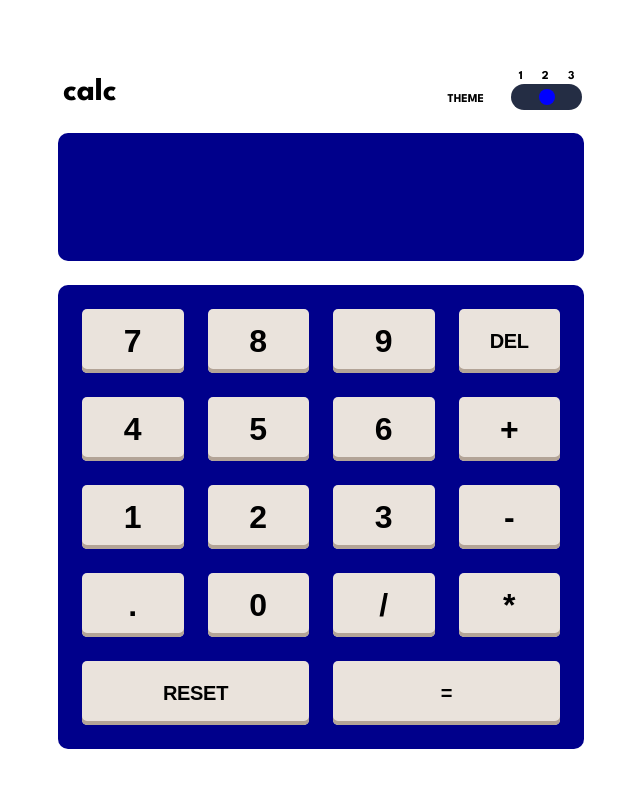
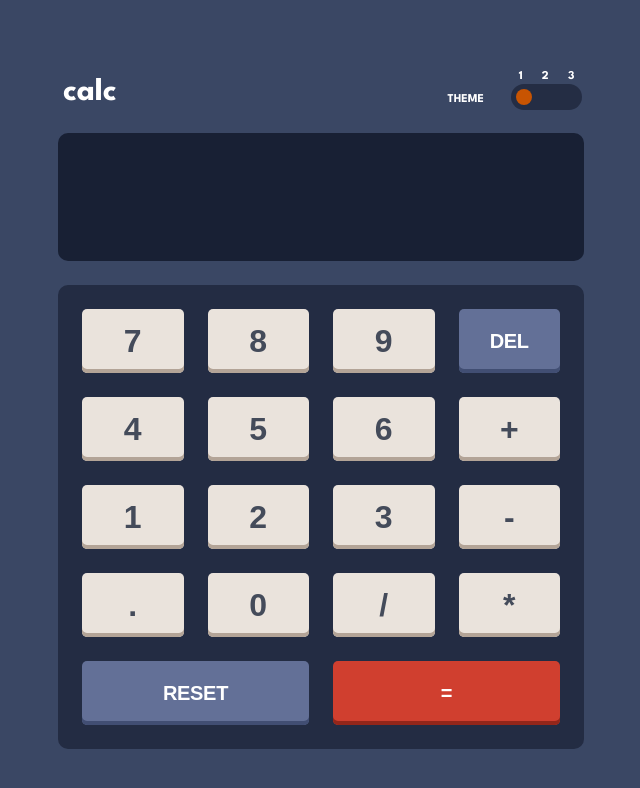
Before and after one commit to TomasScerbak/calculator-app, a React (Create React App) app: page / in a window 1280 px wide. Shown: the top 788 px of the page, without its empty margins (319-959 px from the left). Built offline with nearby package versions, Linux system fonts and the light colour scheme.

Commit message:
added theming classes to app

```diff
--- a/src/components/Display.jsx
+++ b/src/components/Display.jsx
@@ -1,13 +1,28 @@
+import { useContext } from "react";
+
 import classes from "./Display.module.css";
 
+import ThemeContext from "../store/theme-context";
+
 const Display = ({ currentOperand, previousOperand, operation }) => {
+  const { setThemeStyles } = useContext(ThemeContext);
   return (
-    <div className={classes.display}>
-      <div className={classes["in-memory"]}>
+    <div className={`${classes.display} ${setThemeStyles("display")}`}>
+      <div
+        className={`${classes["in-memory"]} ${setThemeStyles(
+          "displayNumbers"
+        )}`}
+      >
         {previousOperand}
         {operation}
       </div>
-      <div className={classes["display-output"]}>{currentOperand}</div>
+      <div
+        className={`${classes["display-output"]} ${setThemeStyles(
+          "displayNumbers"
+        )}`}
+      >
+        {currentOperand}
+      </div>
     </div>
   );
 };
--- a/src/components/Display.module.css
+++ b/src/components/Display.module.css
@@ -3,7 +3,6 @@
   flex-direction: column;
   align-items: flex-end;
   justify-content: center;
-  background-color: darkblue;
   border-radius: 10px;
   padding: 2.9rem 2.4rem;
   height: 8.8rem;
@@ -12,11 +11,9 @@
 .display-output {
   font-size: 4rem;
   letter-spacing: -0.93px;
-  color: white;
 }
 
 .in-memory {
-  color: white;
   font-size: 1.8rem;
   margin-bottom: 1.2rem;
 }
--- a/src/components/Header.jsx
+++ b/src/components/Header.jsx
@@ -5,19 +5,23 @@ import ThemeContext from "../store/theme-context";
 import classes from "./Header.module.css";
 
 const Header = () => {
-  const { setThemeHandler } = useContext(ThemeContext);
+  const { setThemeHandler, setThemeStyles } = useContext(ThemeContext);
 
   return (
     <header className={classes["header-wrapper"]}>
-      <h1 className={classes.logo}>calc</h1>
+      <h1 className={`${classes.logo} ${setThemeStyles("headerText")}`}>
+        calc
+      </h1>
       <div>
         <div className={classes["theme-wrapper"]}>
-          <h2 className={classes.theme}>THEME</h2>
+          <h2 className={`${classes.theme} ${setThemeStyles("headerText")}`}>
+            THEME
+          </h2>
           <div className={classes["theme-input"]}>
             <label className={classes["theme-number"]}>
-              <span>1</span>
-              <span>2</span>
-              <span>3</span>
+              <span className={`${setThemeStyles("headerText")}`}>1</span>
+              <span className={`${setThemeStyles("headerText")}`}>2</span>
+              <span className={`${setThemeStyles("headerText")}`}>3</span>
             </label>
             <input
               onChange={setThemeHandler}
@@ -25,7 +29,7 @@ const Header = () => {
               type="range"
               min="0"
               max="2"
-              defaultValue="1"
+              defaultValue="0"
             />
           </div>
         </div>
--- a/src/components/Header.module.css
+++ b/src/components/Header.module.css
@@ -36,8 +36,8 @@ input[type="range"] {
   -webkit-appearance: none;
   height: 2.6rem;
   width: 7.1rem;
-  background: #242d44;
   border-radius: 1.3rem;
+  background-color: #242d44;
   padding: 0.5rem;
 }
 
@@ -46,7 +46,7 @@ input[type="range"]::-webkit-slider-thumb {
   height: 1.6rem;
   width: 1.6rem;
   border-radius: 100%;
-  background-color: blue;
+  background-color: #c85402;
   cursor: pointer;
 }
 
@@ -63,7 +63,6 @@ input[type="range"]::-moz-range-thumb {
   height: 1.6rem;
   width: 1.6rem;
   border-radius: 100%;
-  background-color: blue;
   cursor: pointer;
 }
 
@@ -80,7 +79,6 @@ input[type="range"]::-ms-thumb {
   height: 1.6rem;
   width: 1.6rem;
   border-radius: 100%;
-  background-color: blue;
   cursor: pointer;
 }
 
--- a/src/components/Keyboard.jsx
+++ b/src/components/Keyboard.jsx
@@ -1,3 +1,7 @@
+import { useContext } from "react";
+
+import ThemeContext from "../store/theme-context";
+
 import DigitButton from "./UI/DigitButton";
 import OperationButton from "./UI/OperationButton";
 
@@ -7,12 +11,14 @@ import styles from "./UI/DigitButton.module.css";
 import { ACTIONS } from "../store/reducer";
 
 const Keyboard = ({ dispatch }) => {
+  const { setThemeStyles } = useContext(ThemeContext);
+
   const buttonsUpper = ["7", "8", "9"].map((digit) => (
     <DigitButton
       key={digit}
       dispatch={dispatch}
       digit={digit}
-      className={styles.btn}
+      className={`${styles.btn} ${setThemeStyles("digit")}`}
     />
   ));
   const buttonsMiddle = ["4", "5", "6"].map((digit) => (
@@ -20,7 +26,7 @@ const Keyboard = ({ dispatch }) => {
       key={digit}
       dispatch={dispatch}
       digit={digit}
-      className={styles.btn}
+      className={`${styles.btn} ${setThemeStyles("digit")}`}
     />
   ));
   const buttonsBelow = ["1", "2", "3"].map((digit) => (
@@ -28,16 +34,22 @@ const Keyboard = ({ dispatch }) => {
       key={digit}
       dispatch={dispatch}
       digit={digit}
-      className={styles.btn}
+      className={`${styles.btn} ${setThemeStyles("digit")}`}
     />
   ));
 
   return (
-    <div className={`${classes.grid} ${classes["grid--4x5"]}`}>
+    <div
+      className={`${classes.grid} ${classes["grid--4x5"]} ${setThemeStyles(
+        "backgroundKeyboard"
+      )}`}
+    >
       {buttonsUpper}
       <button
         onClick={() => dispatch({ type: ACTIONS.DELETE_DIGIT })}
-        className={`${styles.btn} ${styles["btn--text"]}`}
+        className={`${styles.btn} ${styles["btn--text"]} ${setThemeStyles(
+          "resetAndDel"
+        )}`}
       >
         DEL
       </button>
@@ -45,35 +57,47 @@ const Keyboard = ({ dispatch }) => {
       <OperationButton
         dispatch={dispatch}
         operation="+"
-        className={styles.btn}
+        className={`${styles.btn} ${setThemeStyles("digit")}`}
       />
       {buttonsBelow}
       <OperationButton
         dispatch={dispatch}
         operation="-"
-        className={styles.btn}
+        className={`${styles.btn} ${setThemeStyles("digit")}`}
       />
-      <DigitButton dispatch={dispatch} digit="." className={styles.btn} />
-      <DigitButton dispatch={dispatch} digit="0" className={styles.btn} />
+      <DigitButton
+        dispatch={dispatch}
+        digit="."
+        className={`${styles.btn} ${setThemeStyles("digit")}`}
+      />
+      <DigitButton
+        dispatch={dispatch}
+        digit="0"
+        className={`${styles.btn} ${setThemeStyles("digit")}`}
+      />
       <OperationButton
         dispatch={dispatch}
         operation="/"
-        className={styles.btn}
+        className={`${styles.btn} ${setThemeStyles("digit")}`}
       />
       <OperationButton
         dispatch={dispatch}
         operation="*"
-        className={styles.btn}
+        className={`${styles.btn} ${setThemeStyles("digit")}`}
       />
       <button
         onClick={() => dispatch({ type: ACTIONS.RESET })}
-        className={`${styles.btn} ${styles["span-two"]} ${styles["btn--text"]}`}
+        className={`${styles.btn} ${styles["span-two"]} ${
+          styles["btn--text"]
+        } ${setThemeStyles("resetAndDel")}`}
       >
         Reset
       </button>
       <button
         onClick={() => dispatch({ type: ACTIONS.EVALUATE })}
-        className={`${styles.btn} ${styles["span-two"]} ${styles["btn--text"]}`}
+        className={`${styles.btn} ${styles["span-two"]} ${
+          styles["btn--text"]
+        } ${setThemeStyles("evaluateButton")}`}
       >
         =
       </button>
--- a/src/components/Keyboard.module.css
+++ b/src/components/Keyboard.module.css
@@ -2,7 +2,6 @@
   display: grid;
   gap: 1.3rem;
   padding: 2.4rem;
-  background-color: darkblue;
   border-radius: 10px;
   margin-top: 2.4rem;
   justify-content: center;
--- a/src/components/Main.jsx
+++ b/src/components/Main.jsx
@@ -7,9 +7,7 @@ import classes from "./Main.module.css";
 const Main = (props) => {
   const { setThemeStyles } = useContext(ThemeContext);
   return (
-    <main
-      className={`${classes.main} ${classes[setThemeStyles("backgroundMain")]}`}
-    >
+    <main className={`${classes.main} ${[setThemeStyles("backgroundMain")]}`}>
       <section>{props.children}</section>
     </main>
   );
--- a/src/components/UI/DigitButton.module.css
+++ b/src/components/UI/DigitButton.module.css
@@ -1,8 +1,6 @@
 .btn {
   min-width: 6rem;
   height: 6.4rem;
-  background: #eae3dc;
-  box-shadow: inset 0px -4px 0px #b3a497;
   border-radius: 5px;
   outline: none;
   border: none;
--- a/src/index.css
+++ b/src/index.css
@@ -18,7 +18,6 @@ html {
 
   /* Backgrounds */
   --main-background-one: hsl(222, 26%, 31%);
-  --toggle-background-one: hsl(223, 31%, 20%);
   --keypad-background-one: hsl(223, 31%, 20%);
   --screen-background-one: hsl(224, 36%, 15%);
 
@@ -28,7 +27,6 @@ html {
   --reset-del-button-shadow-one: hsl(224, 28%, 35%);
 
   --evaluate-button-one: hsl(6, 63%, 50%);
-  --toggle-thump-one: hsl(6, 63%, 50%);
   --evaluate-shadow-one: hsl(6, 70%, 34%);
 
   --digit-key-background-one: hsl(30, 25%, 89%);
@@ -43,7 +41,6 @@ html {
 
   /* Backgrounds */
   --main-background-two: hsl(0, 0%, 90%);
-  --toggle-background-two: hsl(0, 5%, 81%);
   --keypad-background-two: hsl(0, 5%, 81%);
   --screen-background-two: hsl(0, 0%, 93%);
 
@@ -53,7 +50,6 @@ html {
   --reset-del-button-shadow-two: hsl(185, 58%, 25%);
 
   --evaluate-button-two: hsl(25, 98%, 40%);
-  --toggle-button-two: hsl(25, 98%, 40%);
   --evaluate-shadow-two: hsl(25, 99%, 27%);
 
   --digit-key-background-two: hsl(45, 7%, 89%);
@@ -68,7 +64,6 @@ html {
 
   /* Backgrounds */
   --main-background-three: hsl(268, 75%, 9%);
-  --toggle-background-three: hsl(268, 71%, 12%);
   --keypad-background-three: hsl(268, 71%, 12%);
   --screen-background-three: hsl(268, 71%, 12%);
 
@@ -78,7 +73,6 @@ html {
   --reset-del-button-shadow-three: hsl(285, 91%, 52%);
 
   --evaluate-button-three: hsl(176, 100%, 44%);
-  --toggle-button-three: hsl(176, 100%, 44%);
   --evaluate-shadow-three: hsl(177, 92%, 70%);
 
   --digit-key-background-three: hsl(268, 47%, 21%);
@@ -87,6 +81,7 @@ html {
   /* Text */
 
   --key-text-three: hsl(52, 100%, 62%);
+  --evaluate-reset-del-text-three: hsl(0, 0%, 100%);
   --evaluate-text-three: hsl(198, 20%, 13%);
   --reset-del-text-three: hsl(0, 0%, 100%);
 
@@ -102,3 +97,111 @@ body {
   -webkit-font-smoothing: antialiased;
   -moz-osx-font-smoothing: grayscale;
 }
+
+/* Background Themes */
+.main-background-one {
+  background-color: var(--main-background-one);
+}
+
+.main-background-two {
+  background-color: var(--main-background-two);
+}
+
+.main-background-three {
+  background-color: var(--main-background-three);
+}
+
+/* Header Text Themes */
+.header-text-one {
+  color: var(--evaluate-reset-del-text-one);
+}
+.header-text-two {
+  color: var(--evaluate-reset-del-text-two);
+}
+.header-text-three {
+  color: var(--evaluate-reset-del-text-three);
+}
+
+/* Display Themes */
+
+.display-color-one {
+  background-color: var(--screen-background-one);
+}
+.display-color-two {
+  background-color: var(--screen-background-two);
+}
+.display-color-three {
+  background-color: var(--screen-background-three);
+}
+.display-numbers-one {
+  color: var(--evaluate-reset-del-text-one);
+}
+.display-numbers-two {
+  color: var(--evaluate-reset-del-text-two);
+}
+.display-numbers-three {
+  color: var(--evaluate-reset-del-text-three);
+}
+
+/* Keyboard Themes */
+.background-keyboard-one {
+  background-color: var(--keypad-background-one);
+}
+.background-keyboard-two {
+  background-color: var(--keypad-background-two);
+}
+.background-keyboard-three {
+  background-color: var(--keypad-background-three);
+}
+
+/* Digit Buttons Themes */
+
+.digit-theme-one {
+  color: var(--key-text-one);
+  background-color: var(--digit-key-background-one);
+  box-shadow: inset 0px -4px 0px #b3a497;
+}
+.digit-theme-two {
+  color: var(--key-text-two);
+  background-color: var(--digit-key-background-two);
+  box-shadow: inset 0px -4px 0px #a79e91;
+}
+.digit-theme-three {
+  color: var(--key-text-three);
+  background-color: var(--digit-key-background-three);
+  box-shadow: inset 0px -4px 0px #881c9e;
+}
+
+/* Reset and DEL button Themes */
+.reset-del-one {
+  color: var(--evaluate-reset-del-text-one);
+  background-color: var(--reset-del-button-background-one);
+  box-shadow: inset 0px -4px 0px #414e73;
+}
+.reset-del-two {
+  color: var(--evaluate-reset-del-text-two);
+  background-color: var(--reset-del-button-background-two);
+  box-shadow: inset 0px -4px 0px #1b6066;
+}
+.reset-del-three {
+  color: var(--evaluate-reset-del-text-three);
+  background-color: var(--reset-del-button-background-three);
+  box-shadow: inset 0px -4px 0px #be15f4;
+}
+
+/* Evaluate Button Themes */
+.evaluate-button-one {
+  color: var(--evaluate-reset-del-text-one);
+  background-color: var(--evaluate-button-one);
+  box-shadow: inset 0px -4px 0px #93261a;
+}
+.evaluate-button-two {
+  color: var(--evaluate-reset-del-text-two);
+  background-color: var(--evaluate-button-two);
+  box-shadow: inset 0px -4px 0px #93261a;
+}
+.evaluate-button-three {
+  color: var(--evaluate-reset-del-text-three);
+  background-color: var(--evaluate-button-three);
+  box-shadow: inset 0px -4px 0px #6cf9f1;
+}
--- a/src/store/theme-context.jsx
+++ b/src/store/theme-context.jsx
@@ -3,7 +3,7 @@ import React, { useState } from "react";
 const ThemeContext = React.createContext();
 
 export function ThemeProvider({ children }) {
-  let [theme, setTheme] = useState(1);
+  let [theme, setTheme] = useState("0");
 
   const setThemeHandler = (event) => {
     setTheme(event.target.value);
@@ -14,34 +14,31 @@ export function ThemeProvider({ children }) {
       themeOne: {
         backgroundMain: "main-background-one",
         headerText: "header-text-one",
-        inputBackground: "input-background-one",
+        display: "display-color-one",
         displayNumbers: "display-numbers-one",
         backgroundKeyboard: "background-keyboard-one",
-        keyboardButtons: "keyboard-buttons-one",
-        keyboardOperators: "keyboard-operators-one",
-        keyboardResets: "keyboard-resets-one",
+        digit: "digit-theme-one",
+        resetAndDel: "reset-del-one",
         evaluateButton: "evaluate-button-one",
       },
       themeTwo: {
         backgroundMain: "main-background-two",
         headerText: "header-text-two",
-        inputBackground: "input-background-two",
+        display: "display-color-two",
         displayNumbers: "display-numbers-two",
         backgroundKeyboard: "background-keyboard-two",
-        keyboardButtons: "keyboard-buttons-two",
-        keyboardOperators: "keyboard-operators-two",
-        keyboardResets: "keyboard-resets-two",
+        digit: "digit-theme-two",
+        resetAndDel: "reset-del-two",
         evaluateButton: "evaluate-button-two",
       },
       themeThree: {
         backgroundMain: "main-background-three",
         headerText: "header-text-three",
-        inputBackground: "input-background-three",
+        display: "display-color-three",
         displayNumbers: "display-numbers-three",
         backgroundKeyboard: "background-keyboard-three",
-        keyboardButtons: "keyboard-buttons-three",
-        keyboardOperators: "keyboard-operators-three",
-        keyboardResets: "keyboard-resets-three",
+        digit: "digit-theme-three",
+        resetAndDel: "reset-del-three",
         evaluateButton: "evaluate-button-three",
       },
     };
```
Also changed, not shown: src/components/Main.module.css (+0 -12 lines).
